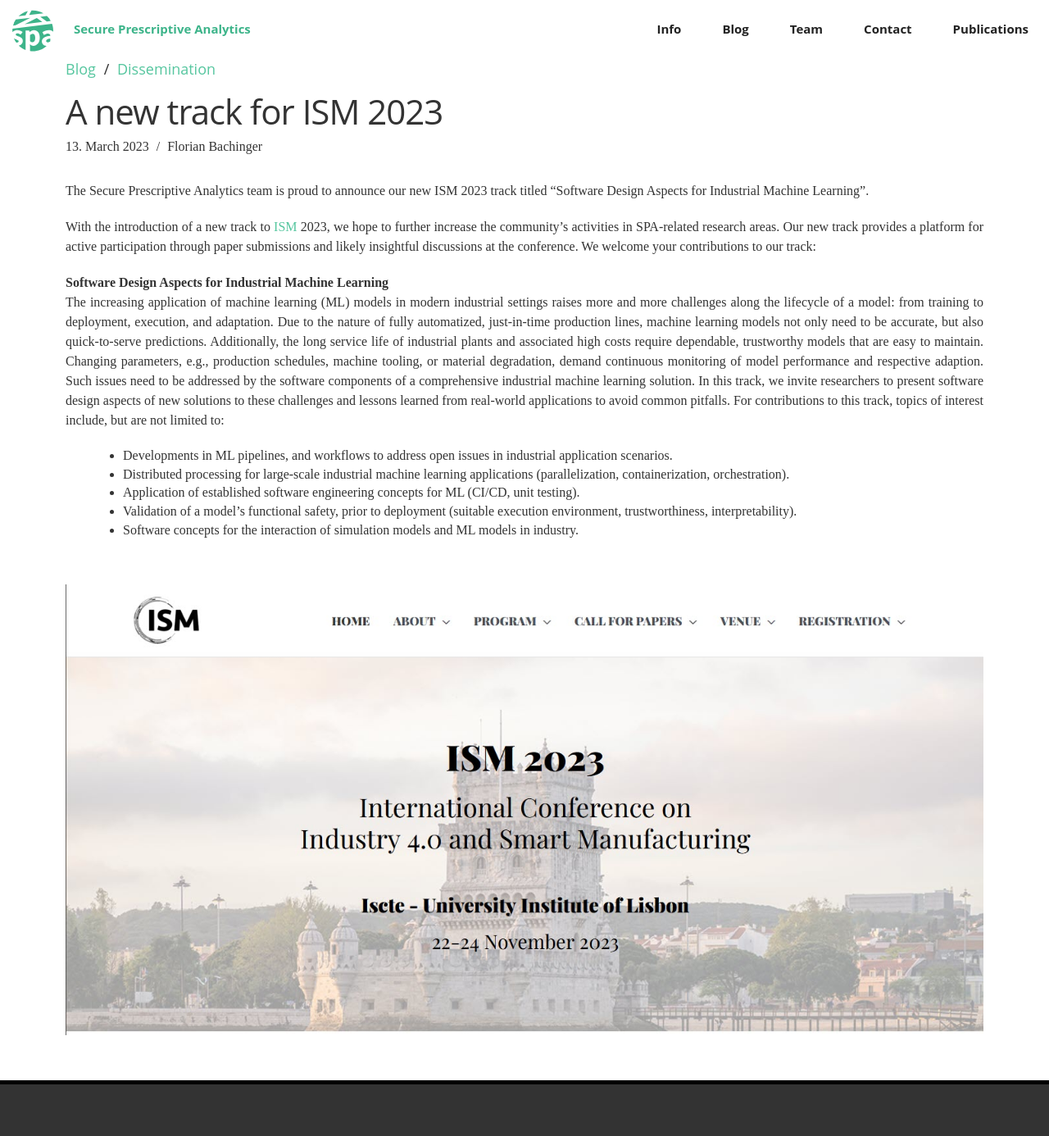
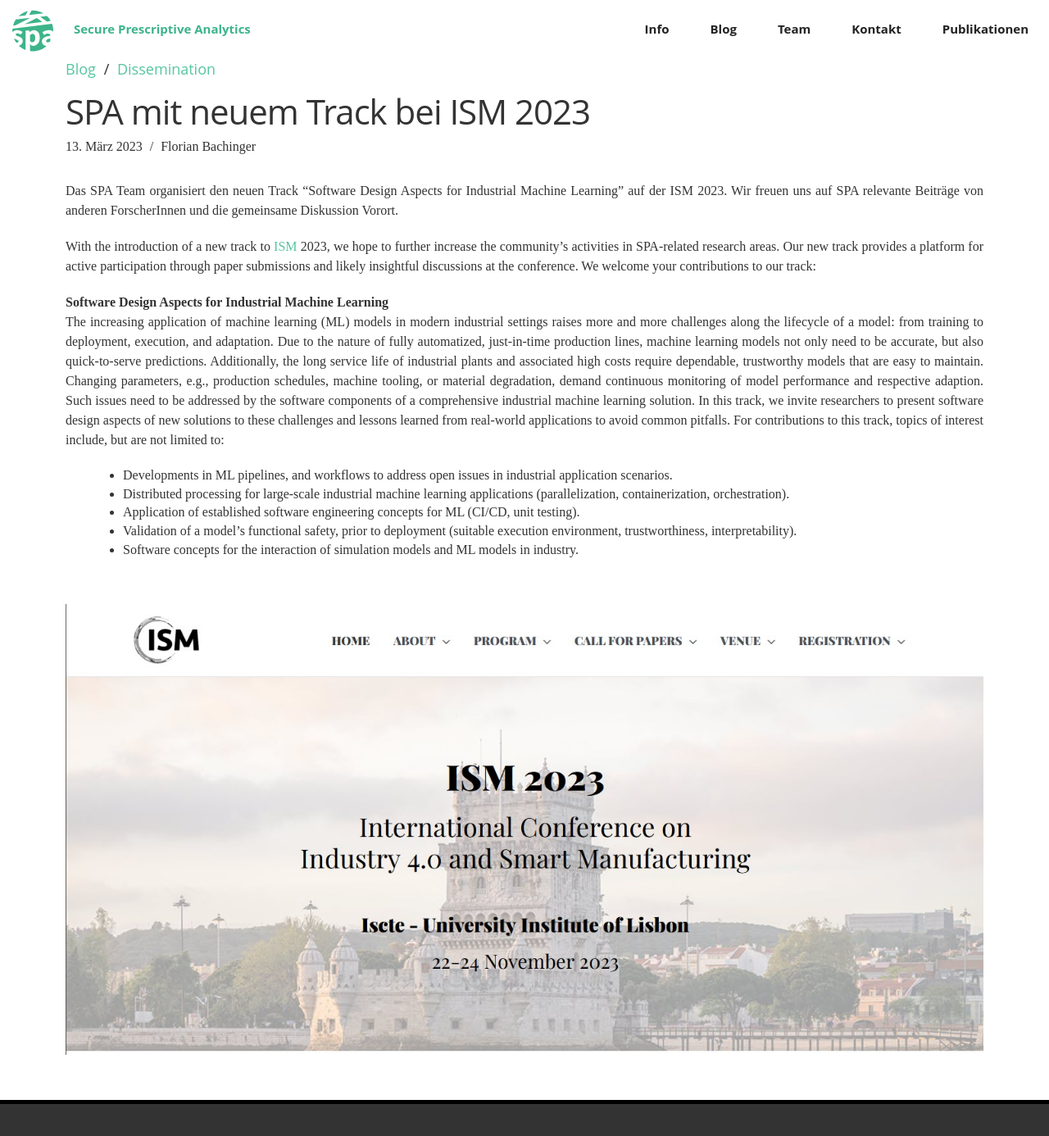
Before and after one commit to prescriptiveanalytics/secureprescriptiveanalytics.github.io, a Jekyll site: the page built from _posts/2023-03-13-ism2023-track-organization.md, in a window 1280 px wide and 1400 px high. Shown: the top 1386 px of the window at 82% size. Built offline with Jekyll 4.4.1, drawn with Linux system fonts in a browser that asks for light colours; nearby versions of some CDN libraries; some web fonts are replaced; comment, search, counter and statistics services are not loaded; some of the changed text lies outside the part shown.

Commit message:
change inroduction and frontmatter to german

```diff
--- a/_posts/2023-03-13-ism2023-track-organization.md
+++ b/_posts/2023-03-13-ism2023-track-organization.md
@@ -1,8 +1,8 @@
 ---
 layout: post
-lang: en
-title: "A new track for ISM 2023"
-description: Secure Prescriptive Analytics participates with a new track at ISM 2023.
+lang: de
+title: "SPA mit neuem Track bei ISM 2023"
+description: Secure Prescriptive Analytics nimmt mit neuem Track an der ISM 2023 teil.
 keywords: ISM 2023, Track, Submission
 date: 2023-03-13 17:00 +0200
 categories:
@@ -11,7 +11,8 @@
 image: /blog/resources/2023-03-13-ism2023-track-organization/ism2023-flyer.jpg
 ---
 
-The Secure Prescriptive Analytics team is proud to announce our new ISM 2023 track titled "Software Design Aspects for Industrial Machine Learning".
+Das SPA Team organisiert den neuen Track "Software Design Aspects for Industrial Machine Learning" auf der ISM 2023.
+Wir freuen uns auf SPA relevante Beiträge von anderen ForscherInnen und die gemeinsame Diskussion Vorort.
 
 <!--more-->
 With the introduction of a new track to [ISM][ism]{:target="_blank"} 2023, we hope to further increase the community's activities in SPA-related research areas. Our new track provides a platform for active participation through paper submissions and likely insightful discussions at the conference. We welcome your contributions to our track:
```
